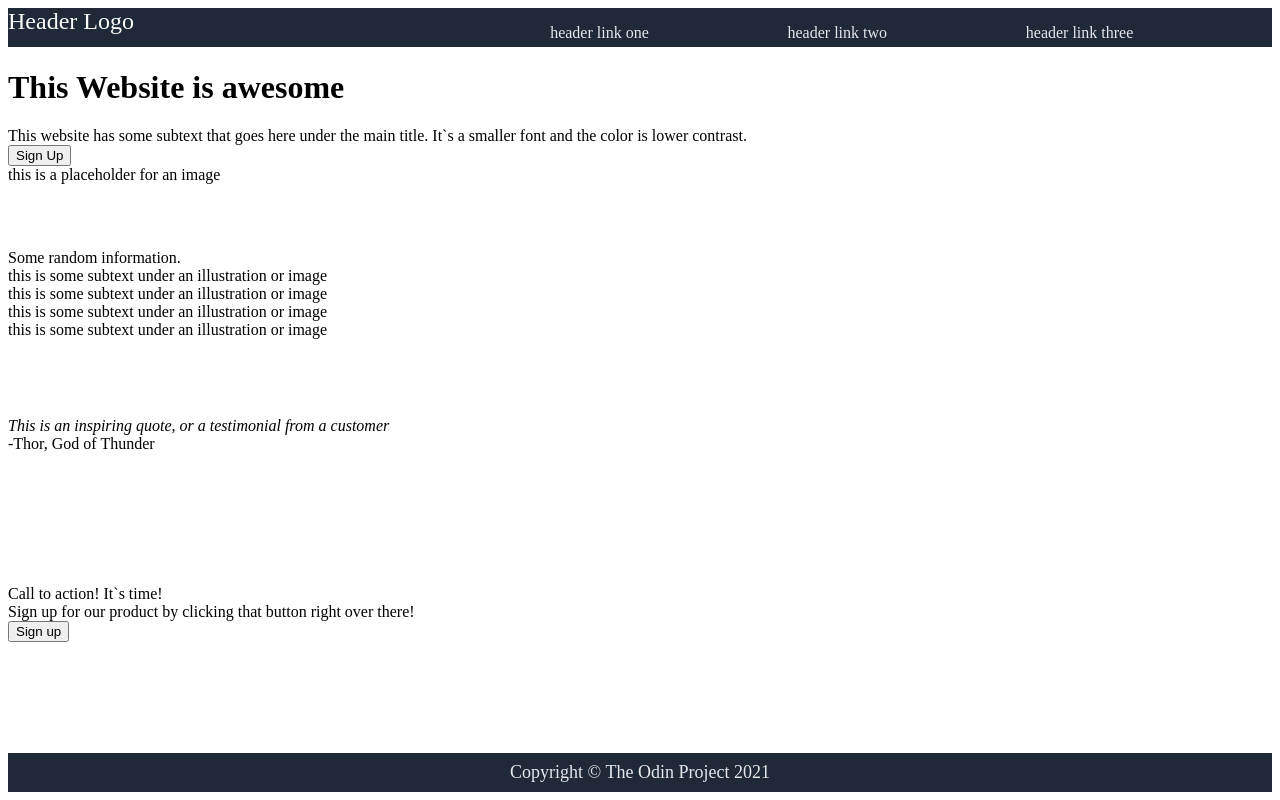
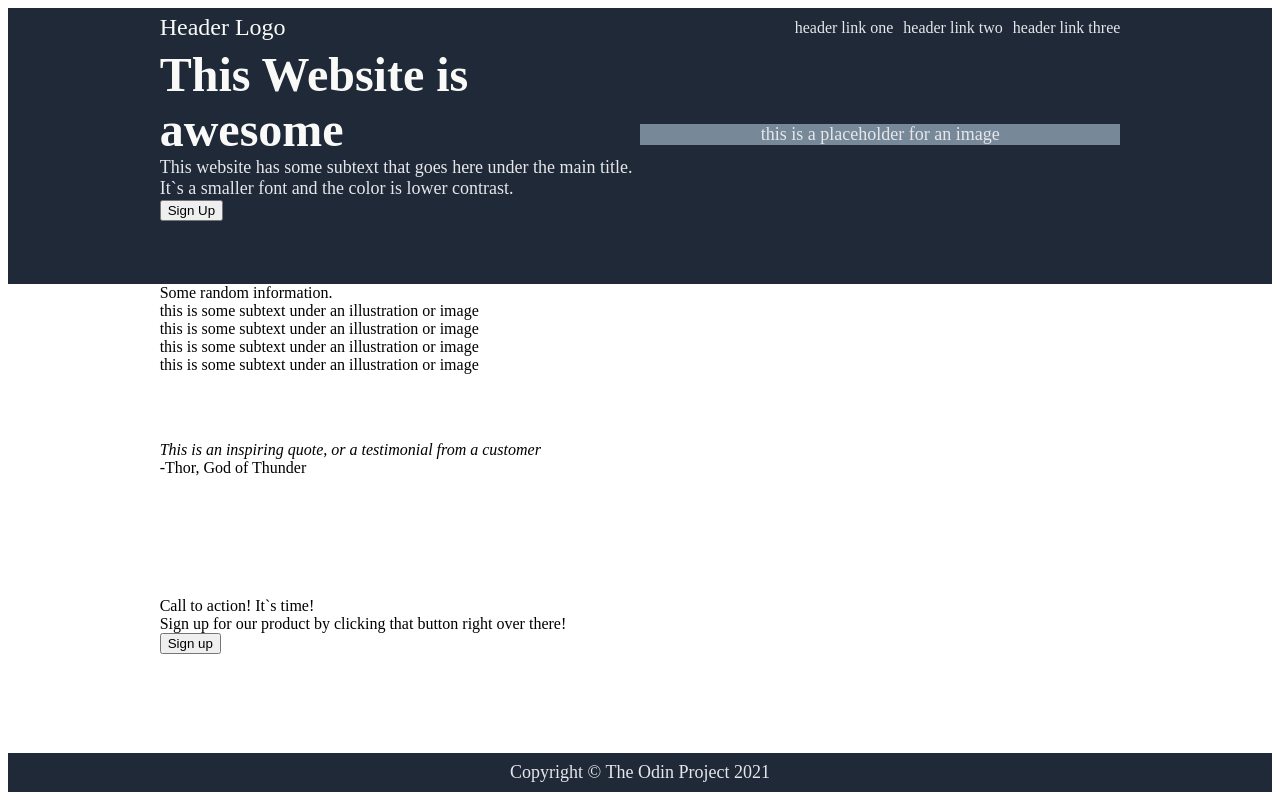
Before and after one commit to sstarrk/landing-page, a plain HTML site: page index.html in a window 1280 px wide. Drawn offline with Linux system fonts and the light colour scheme.

Commit message:
modify class first

```diff
--- a/style.css
+++ b/style.css
@@ -6,9 +6,11 @@ body {
 }
 
 .header {
+    padding: 0 12%;
     background-color: #1F2937;
     display: flex;
     height: 5%;
+    align-items: center;
 }
 
 .header-logo {
@@ -21,10 +23,11 @@ ul {
     list-style: none;
     padding-left: 0;
     display: flex;
+    justify-content: flex-end;
+    gap: 10px;
 }
 
 li {
-    flex-grow: 1;
     color:#E5E7EB;
 }
 
@@ -43,17 +46,45 @@ li {
 }
 
 .first {
-    flex: 1.2;
+    flex: 1;
+    padding: 0 12%;
+    background-color: #1F2937;
+    color: #E5E7EB;
+    font-size: 18px;
+    display: flex;
+    padding-bottom: 5%;
+    align-items: center;
 }
 
 .second {
     flex: 1;
+    padding: 0 12%;
 }
 
 .third {
     flex: 1;
+    padding: 0 12%;
 }
 
 .fourth {
     flex: 1;
+    padding: 0 12%;
 }
+
+h1 {
+    color: #F9FAF8;
+    font-size: 48px;
+    margin: 0px;
+}
+
+.left {
+    flex: 1;
+}
+
+.right {
+    flex: 1;
+    background-color: lightslategray;
+    display: flex;
+    justify-content: center;
+    align-items: center;
+}
```
